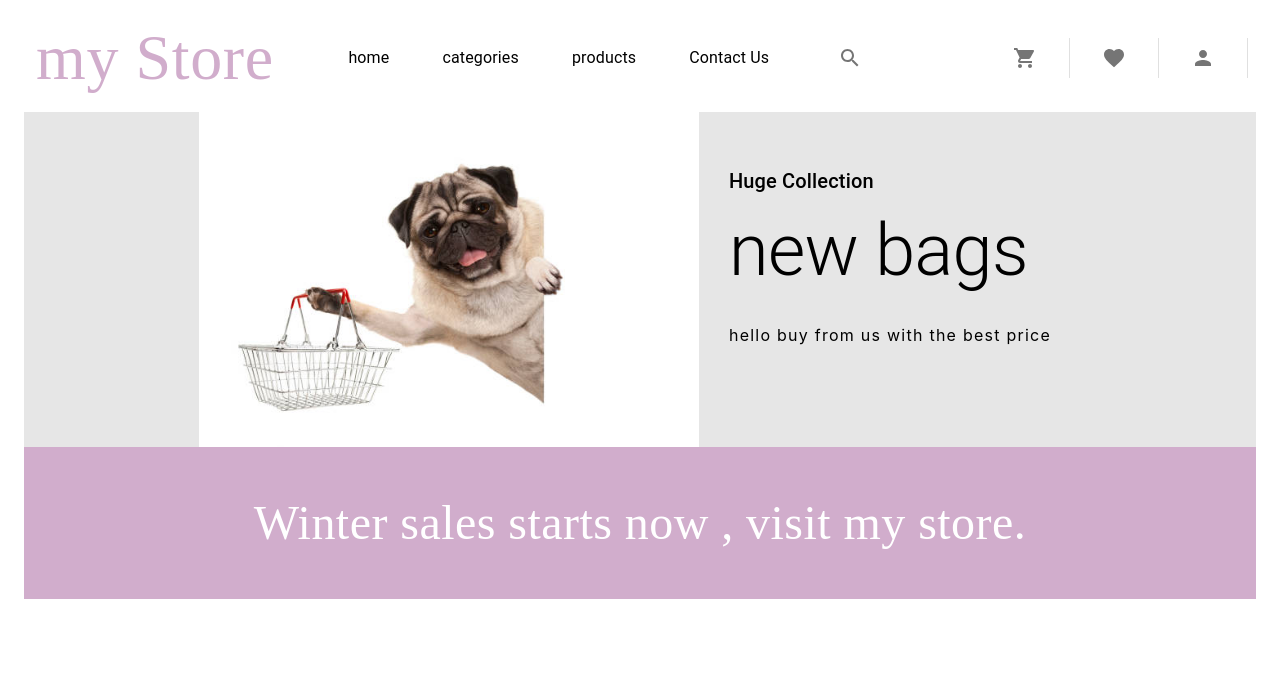
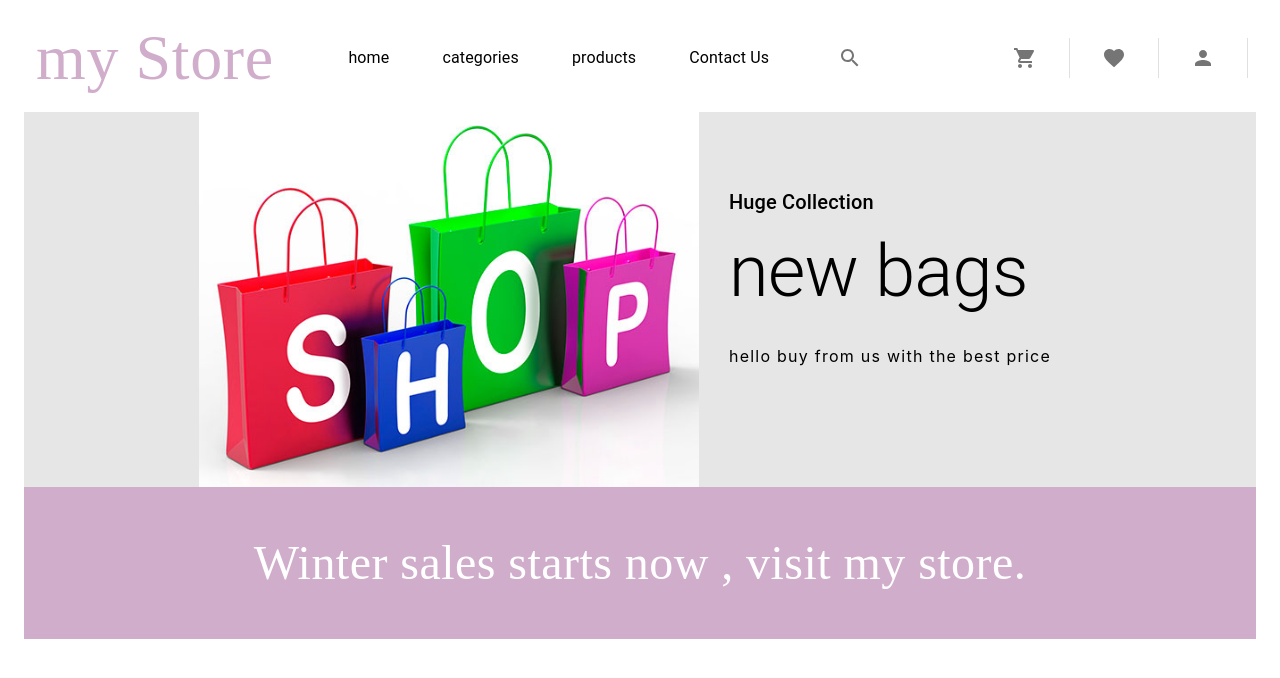
Before and after one commit to ElioHimci/final-project, a React (Create React App) app: page / in a window 1280 px wide. Shown: the top 678 px of the page. Built offline with nearby package versions, Linux system fonts and the light colour scheme; a web font is replaced by a local one.

Commit message:
mbarim promotions

```diff
--- a/src/components/banner/index.js
+++ b/src/components/banner/index.js
@@ -9,7 +9,7 @@ export default function Banner () {
     const matches = useMediaQuery(theme.breakpoints.down('sm'));
     return (
         <BannerContainer>
-            <BannerImage src="/images/banner/shop3.jpg"/>
+            <BannerImage src="/images/banner/shop4.jpg"/>
             <BannerContent>
                 <Typography variant = "h6" >Huge Collection</Typography>
                 <BannerTitle variant = "h2"> new bags </BannerTitle>
--- a/src/components/promotions/index.js
+++ b/src/components/promotions/index.js
@@ -32,8 +32,11 @@ export default function Promotions () {
     return (
         <PromotionsContainer>
             <Slide
-            direction="left"
-            in={show}
+            direction={show ? "left" : "right"}
+            in={show} timeout ={{
+                enter:1000,
+                exit:100,
+            }}
             >
             <Box display = {"flex"} justifyContent = {"center"} alignItems = {"center"}>
                 <MessageText>
```
Also changed, not shown: public/images/banner/shop4.jpg (added).
